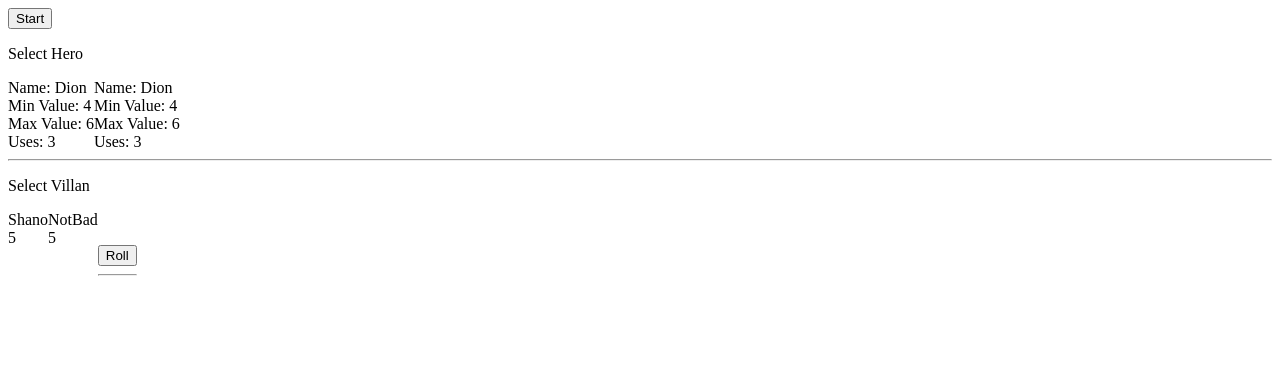
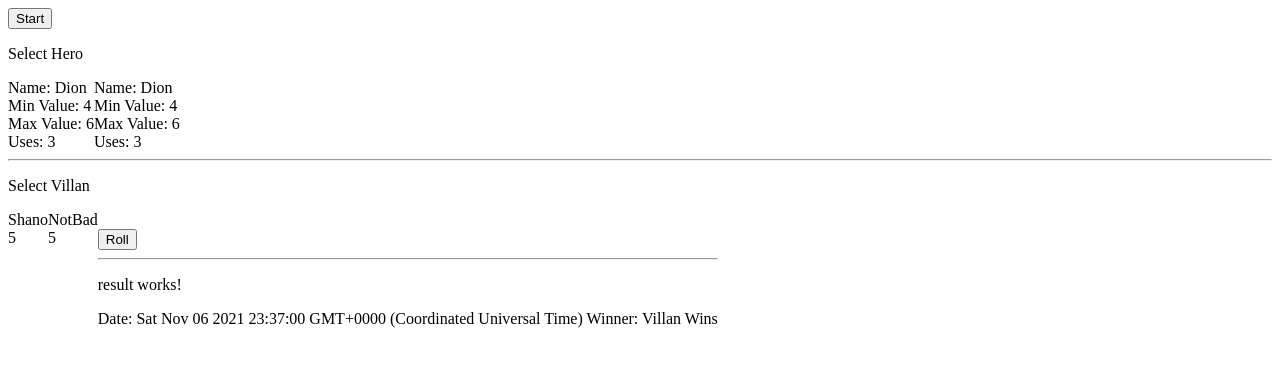
Before and after one commit to DionFinn/HeroFrontEnd, an Angular app: page / in a window 1280 px wide. Shown: the top 366 px of the page. Built offline with nearby package versions, Linux system fonts and the light colour scheme.

Commit message:
3 files modified

```diff
--- a/src/app/Components/game/game.component.html
+++ b/src/app/Components/game/game.component.html
@@ -13,7 +13,9 @@
     [class.selected]="villan === selectedVillan" class="villanBox">
 </app-villan>
 <div>
-<p></p>
+
 <br>
 <button (click)="RollBtn()">Roll</button>
 <hr>
+
+<app-result *ngFor="let result of resultList" [result]="result"></app-result>
--- a/src/app/Components/result/result.component.html
+++ b/src/app/Components/result/result.component.html
@@ -1,3 +1,7 @@
 <p>
 result works!
 </p>
+<div>
+Date: {{result.GameTime}}
+Winner: {{result.Winner}}
+</div>
--- a/src/app/Components/result/result.component.ts
+++ b/src/app/Components/result/result.component.ts
@@ -1,4 +1,4 @@
-import { Component, OnInit } from '@angular/core';
+import { Component, Input, OnInit } from '@angular/core';
 import { Result } from '../../Models/Result';
 
 
@@ -8,7 +8,7 @@ import { Result } from '../../Models/Result';
   styleUrls: ['./result.component.css']
 })
 export class ResultComponent implements OnInit {
-  result: Result;
+  @Input() result: Result;
   constructor() { }
 
   ngOnInit() {
```
